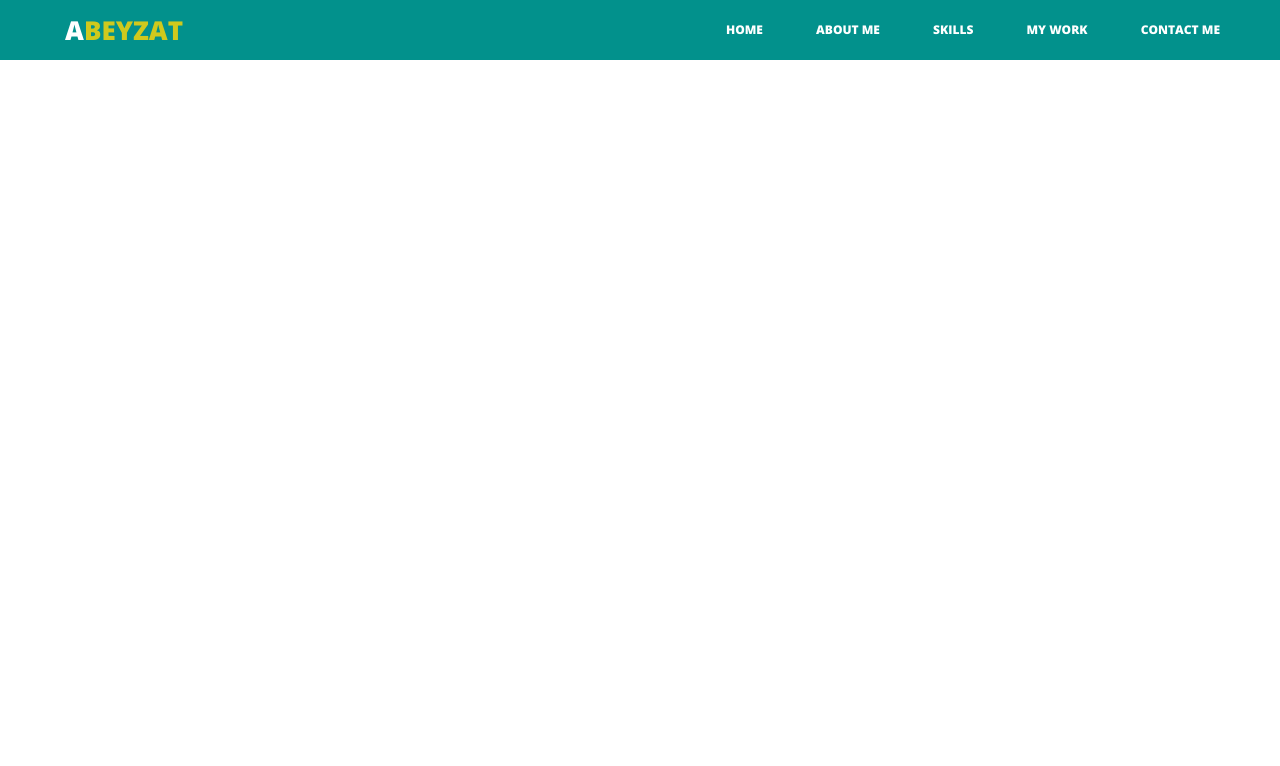
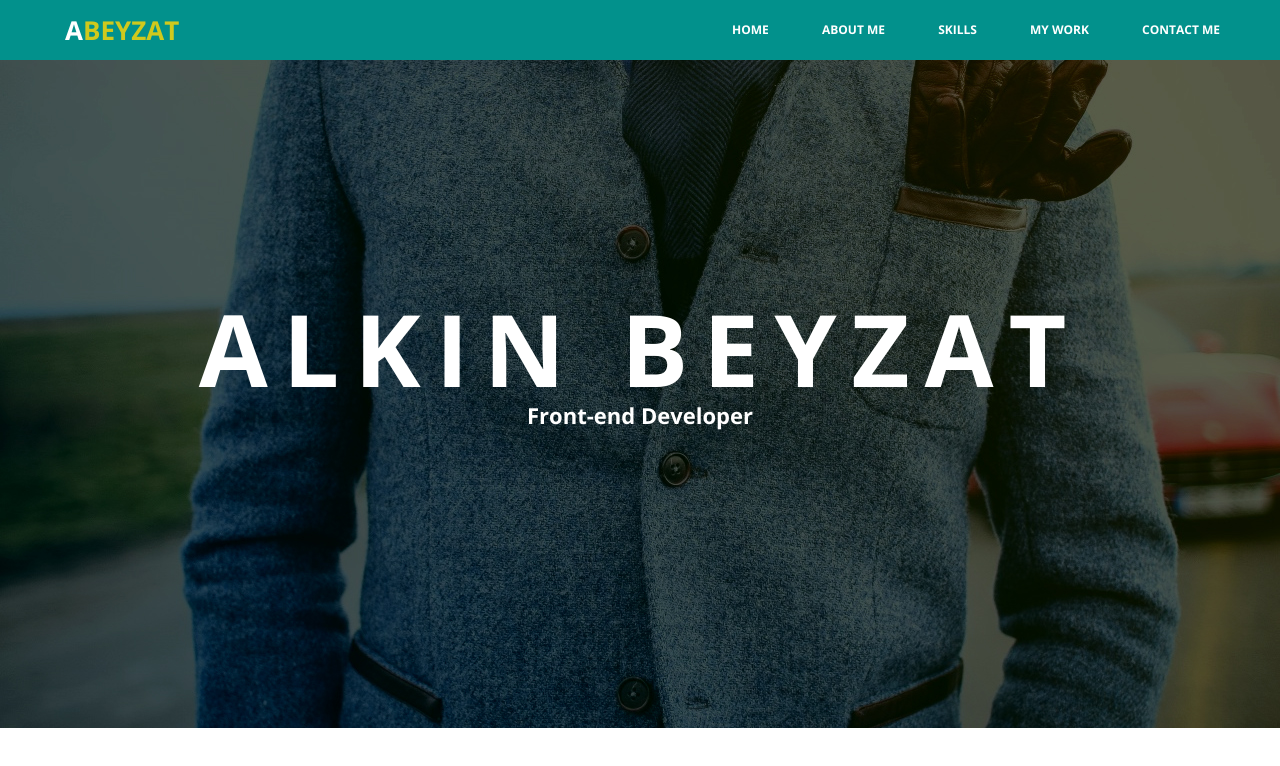
Before and after one commit to alkinski/front-end-training-sprint-2, a plain HTML site: page index.html in a window 1280 px wide. Drawn offline with nearby package versions, Linux system fonts and the light colour scheme.

Commit message:
Added: Welcome section(part of it), Sliced images
TODO: Finish the welcome div - add the bracket and the button

```diff
--- a/index.html
+++ b/index.html
@@ -21,5 +21,10 @@
             </ul>
         </div>
     </div>
+    <div class="welcome">
+        <img src="images/welcome.jpg" alt="Welcome photo">
+            <p>alkin beyzat</p>
+            <h5>Front-end Developer</h5>
+    </div>
 </body>
 </html>
--- a/style.css
+++ b/style.css
@@ -1,4 +1,4 @@
-@import url(https://fonts.googleapis.com/css?family=Open+Sans:800);
+@import url(https://fonts.googleapis.com/css?family=Open+Sans:700);
 
 .menu {
     height: 60px;
@@ -45,3 +45,30 @@
     text-decoration: none;
     color: #ffffff;
 }
+
+.welcome img {
+    width: 100%;
+    height: 100%;
+}
+
+.welcome p {
+    width: 100%;
+    position: absolute;
+    top: 280px;
+    color: #ffffff;
+    font: 100px 'Open Sans', sans-serif;
+    text-transform: uppercase;
+    letter-spacing: 15px;
+}
+
+.welcome h5 {
+    width: 100%;
+    position: absolute;
+    top: 400px;
+    color: #ffffff;
+    font: 22px 'Open Sans', sans-serif;
+}
+
+.welcome {
+    text-align: center;
+}
```
Also changed, not shown: images/mywork_1.jpg (added), images/mywork_2.jpg (added), images/mywork_3.jpg (added), images/mywork_4.jpg (added), images/mywork_5.jpg (added), images/mywork_6.jpg (added), images/mywork_7.jpg (added), images/mywork_8.jpg (added), images/skills.jpg (added), images/welcome.jpg (added).
